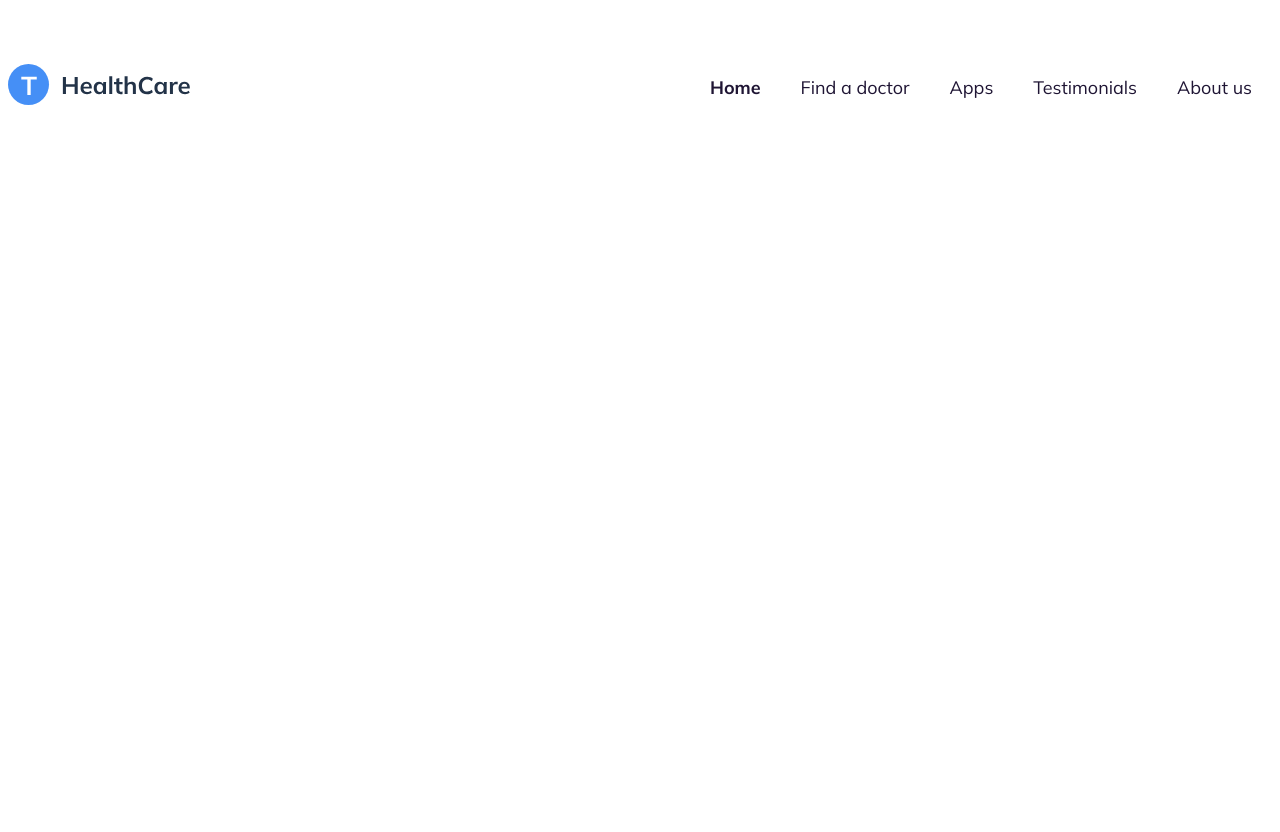
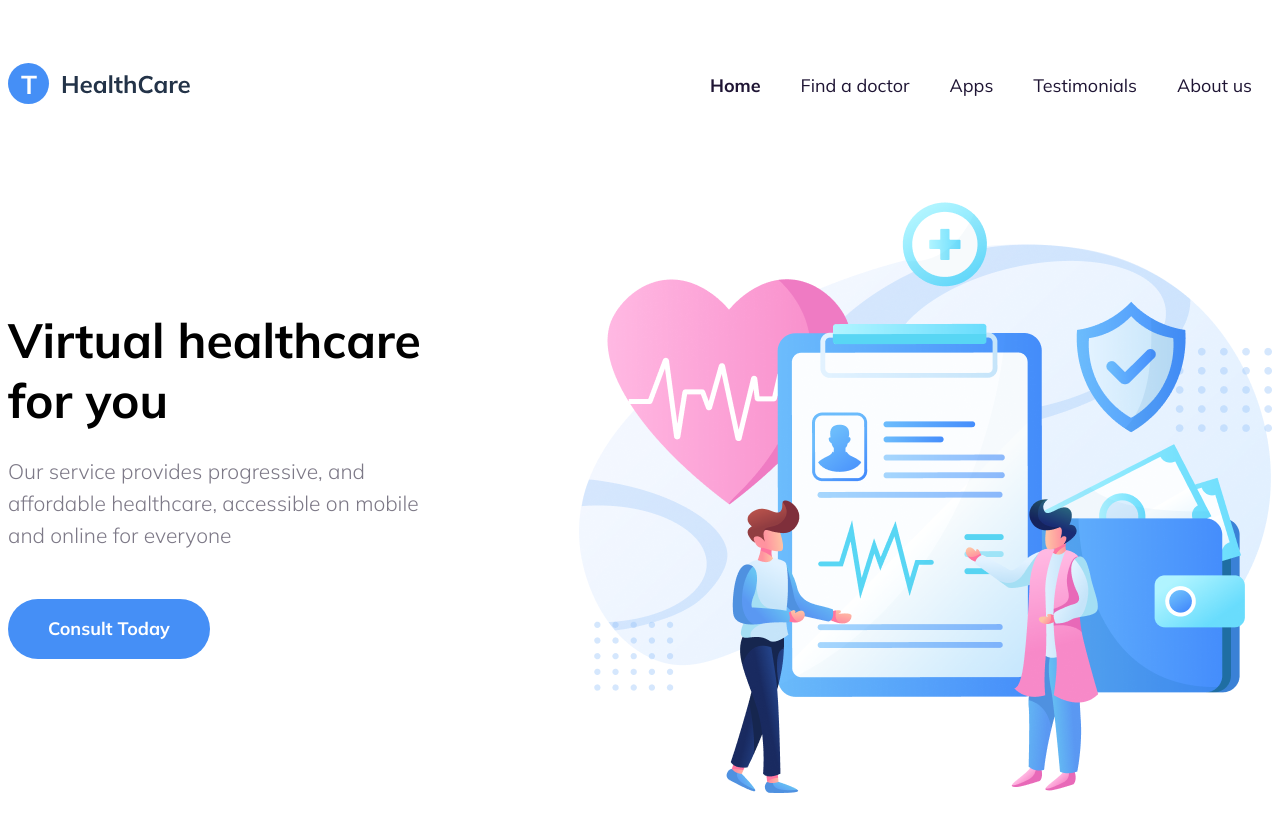
Before and after one commit to kiryushaz/effective_web, a React (Vite) app: page / in a window 1280 px wide. Shown: the top 832 px of the page. Before the commit the page ends 800 px from the top, so only its background shows below. Built offline with nearby package versions, Linux system fonts and the light colour scheme.

Commit message:
добавил баннер

```diff
--- a/src/components/Header/Header.module.css
+++ b/src/components/Header/Header.module.css
@@ -17,3 +17,45 @@
 .HCSelectedLink {
     font-weight: bold;
 }
+
+.HCBanner {
+    display: flex;
+    align-items: center;
+    gap: 127px;
+    margin-top: 80px;
+    margin-bottom: 192px;
+}
+
+.HCBannerTextTitle {
+    font-size: 48px;
+    color: var(--banner-text-title-color);
+    margin-bottom: 25px;
+}
+
+.HCBannerTextDesc {
+    font-size: 21px;
+    font-weight: 300;
+    line-height: 32px;
+    color: var(--banner-text-desc-color);
+    margin-bottom: 48px;
+}
+
+.HCBannerButton {
+    font-size: 18px;
+    font-style: normal;
+    font-weight: 700;
+    line-height: 60px;
+    padding: 0 40px;
+    margin-bottom: 25px;
+    background-color: var(--main-btn-color);
+    color: var(--main-bg-color);
+}
+
+.HCBannerButton:hover {
+    background-color: var(--main-btn-hover-color);
+}
+
+.HCBannerButton:focus {
+    outline: none;
+    background-color: var(--main-btn-focus-color);
+}
--- a/src/components/Header/Header.tsx
+++ b/src/components/Header/Header.tsx
@@ -1,7 +1,15 @@
 import logo from '../../assets/logo.svg'
+import img from '../../assets/banner1.png'
 import styles from './Header.module.css'
+import {useRef} from "react"
 
 function Header() {
+  const buttonRef = useRef(null);
+
+  function handleClick() {
+    buttonRef.current.blur();
+  }
+
   return (
     <>
       <header className={styles.HCHeader}>
@@ -18,6 +26,20 @@ function Header() {
           </ul>
         </nav>
       </header>
+      <div className={styles.HCBanner}>
+        <div className={styles.HCBannerText}>
+          <h1 className={styles.HCBannerTextTitle}>Virtual healthcare for you</h1>
+          <p className={styles.HCBannerTextDesc}>
+            Our service provides progressive, and affordable healthcare, accessible on mobile and online for everyone
+          </p>
+          <button className={styles.HCBannerButton} onClick={handleClick} ref={buttonRef}>
+            Consult Today
+          </button>
+        </div>
+        <div className="HCBannerImage">
+          <img src={img} alt="img"/>
+        </div>
+      </div>
     </>
   )
 }
--- a/src/index.css
+++ b/src/index.css
@@ -4,13 +4,16 @@
   --main-text-color: #1F1534;
   --main-bg-color: #FFFFFF;
   --main-btn-color: #458FF6;
+  --main-btn-hover-color: rgba(69, 143, 246, 0.801);
+  --main-btn-focus-color: #2b5a9c;
+
+  --banner-text-title-color: #000000;
+  --banner-text-desc-color: #7D7987;
 
   max-width: 1280px;
   margin: 0 auto;
-  text-align: center;
 
   font-family: 'Mulish', Arial, sans-serif;
-  line-height: 1.5;
   font-weight: 400;
   font-size: 18px;
 
@@ -28,21 +31,25 @@ a {
   text-decoration: inherit;
 }
 
+h1,h2,h3,h4,h5,h6,p {
+  margin: 0;
+  padding: 0;
+}
+
 button {
-  border-radius: 8px;
-  border: 1px solid transparent;
-  padding: 0.6em 1.2em;
-  font-size: 1em;
-  font-weight: 500;
+  border-radius: 55px;
+  border: transparent;
   font-family: inherit;
   background-color: var(--main-bg-color);
   cursor: pointer;
-  transition: border-color 0.25s;
+  transition: .2s background-color;
 }
+
 button:hover {
   border-color: var(--main-btn-color);
 }
-button:focus,
-button:focus-visible {
-  outline: 4px auto -webkit-focus-ring-color;
+
+button:focus {
+  outline: 0;
+  box-shadow: none;
 }
```
Also changed, not shown: src/assets/banner1.png (added).
